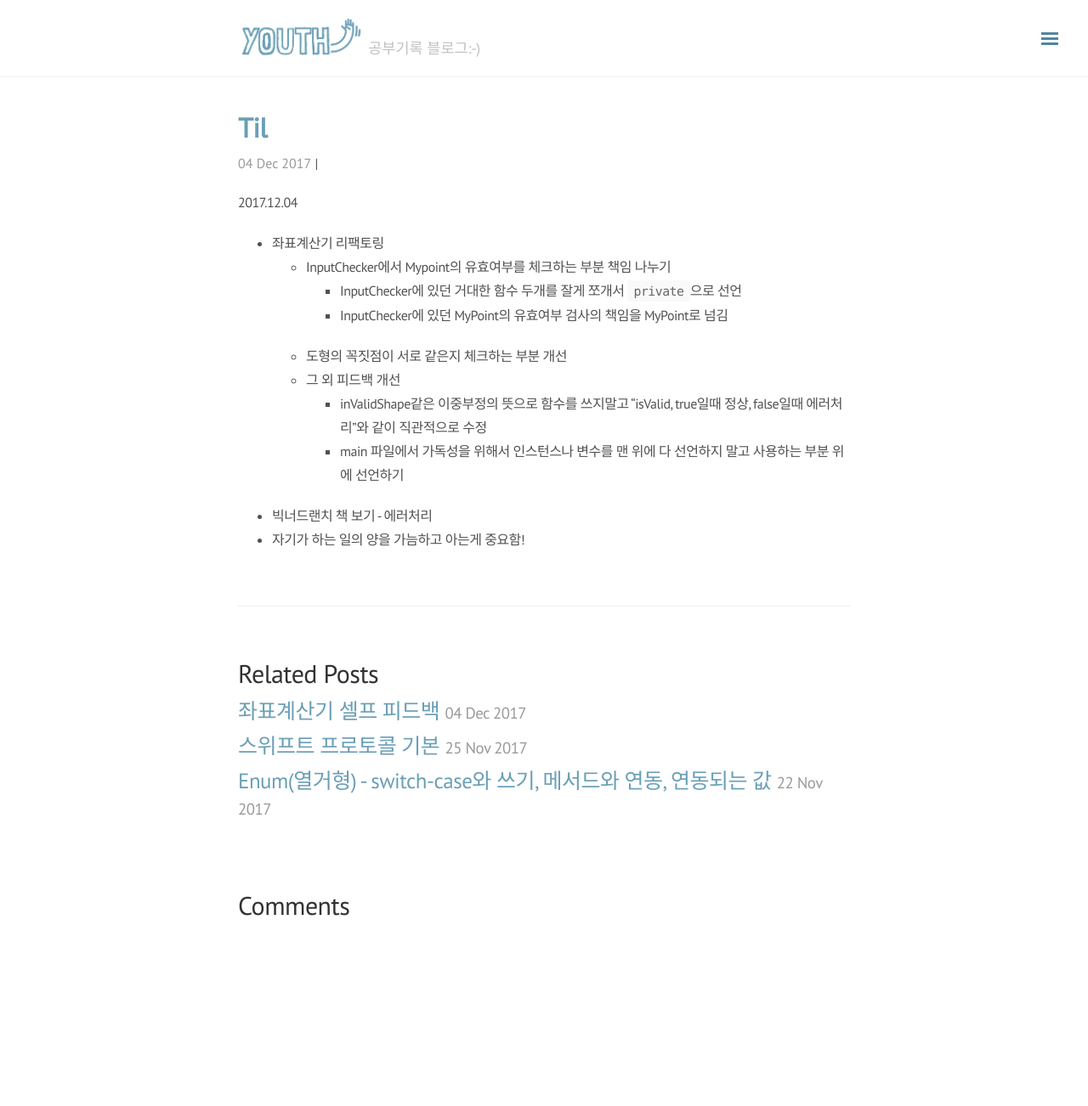
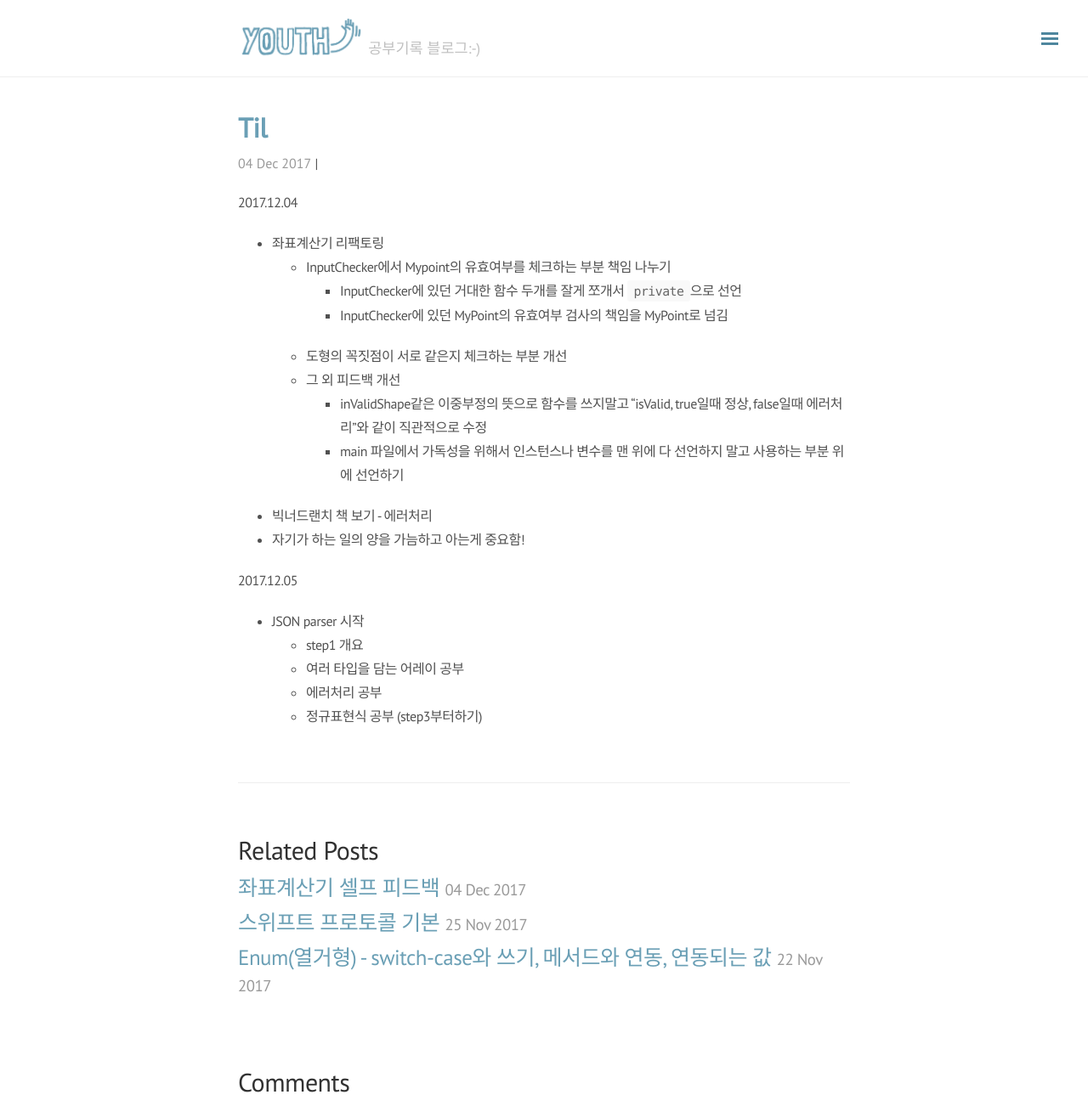
Before and after one commit to jinios/jinios.github.io, a Jekyll site: the page built from _posts/2017-12-04-TIL.md, in a window 1280 px wide and 1302 px high. Shown: the whole window at 85% size. Built offline with Jekyll 4.4.1, drawn with Linux system fonts in a browser that asks for light colours; nearby versions of some CDN libraries; our own code applies the rules of GitHub Pages for plain Markdown files; comment, search, counter and statistics services are not loaded.

Commit message:
update post

```diff
--- a/_posts/2017-12-04-TIL.md
+++ b/_posts/2017-12-04-TIL.md
@@ -11,3 +11,12 @@
 
 - 빅너드랜치 책 보기 - 에러처리
 - 자기가 하는 일의 양을 가늠하고 아는게 중요함!
+
+
+2017.12.05
+
+- JSON parser 시작
+  - step1 개요
+  - 여러 타입을 담는 어레이 공부
+  - 에러처리 공부
+  - 정규표현식 공부 (step3부터하기)
```
Also changed, not shown: _posts/2017-12-04-coordinateReview.md (+5 -0 lines).
